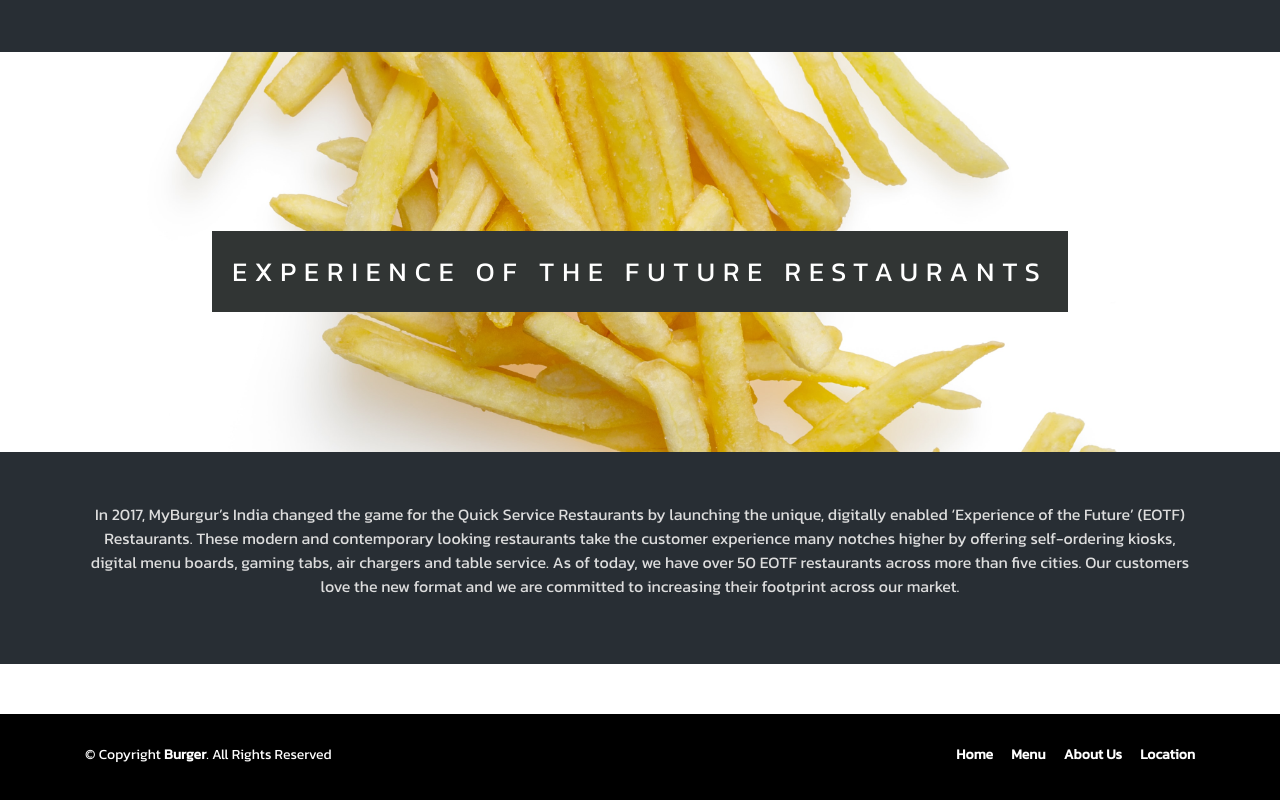
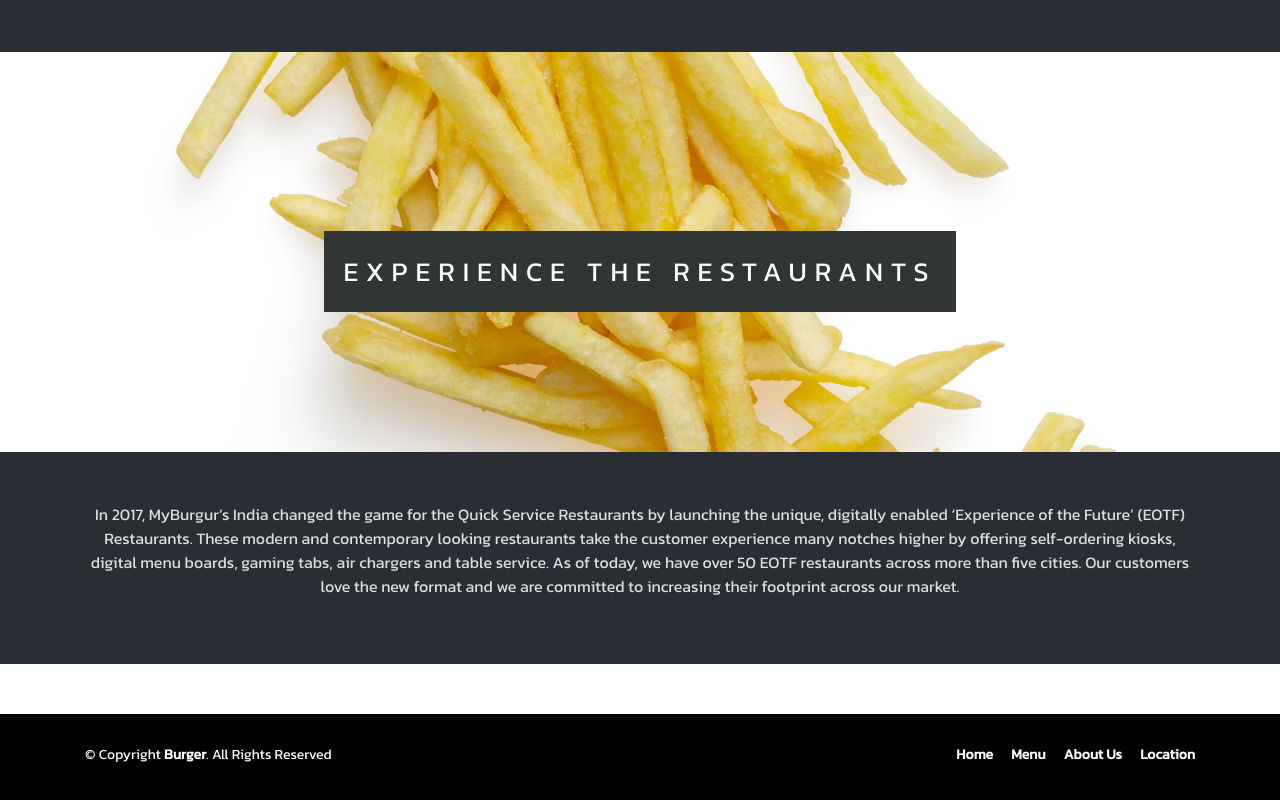
Before and after one commit to Ruturaj02/project, a plain HTML site: page Burger website/About_us.html in a window 1280 px wide. Shown: the part 989-1789 px from the top of the page. Drawn offline with nearby package versions, Linux system fonts and the light colour scheme.

Commit message:
Update About_us.html

```diff
--- a/Burger website/About_us.html
+++ b/Burger website/About_us.html
@@ -105,7 +105,7 @@
         </section>
         <section class="pimg3">
           <div class="ptext">
-            <span class="textBg">Experience of the Future Restaurants</span>
+            <span class="textBg">Experience the Restaurants</span>
           </div>
         </section>
         <section class="section section-dark">
```
